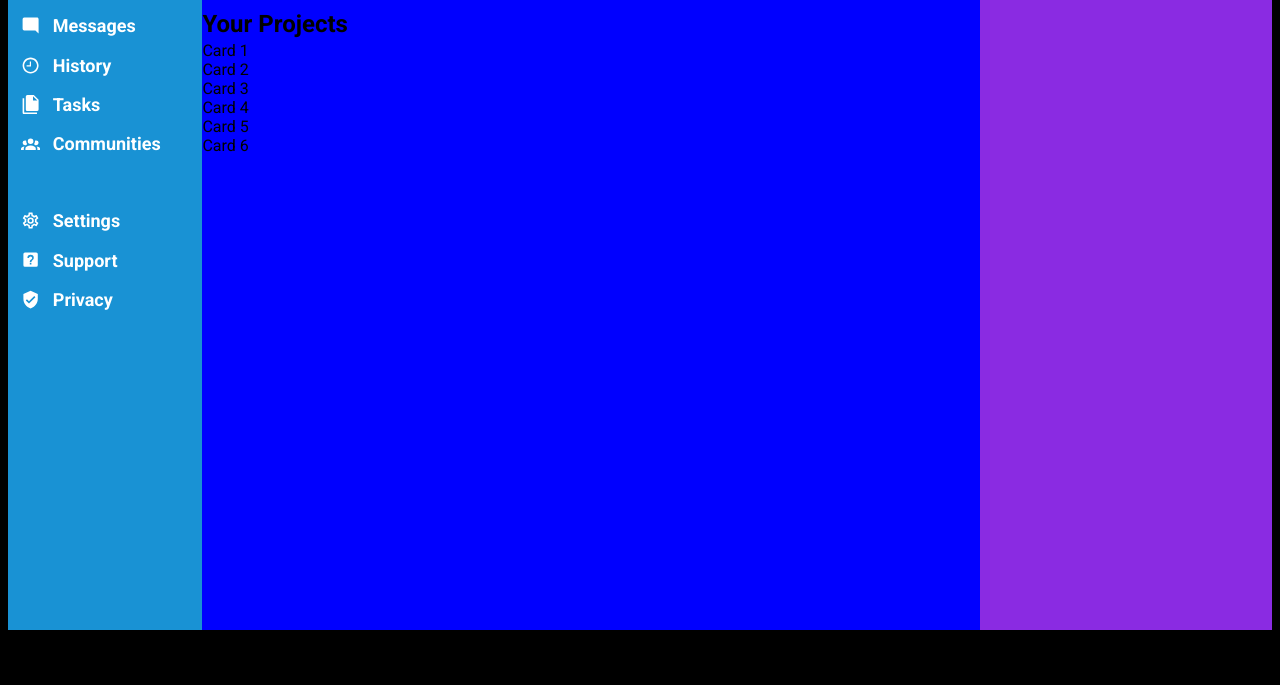
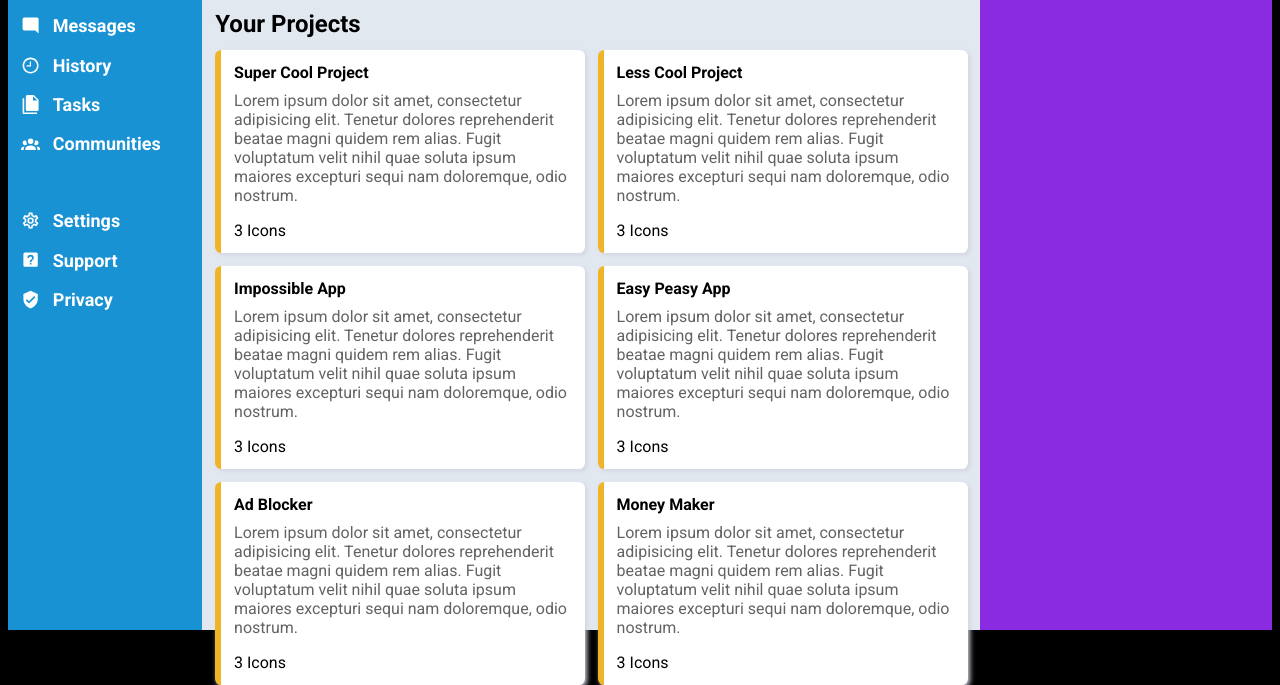
Before and after one commit to ManuBuddHa/DashboardProject, a plain HTML site: page index.html in a window 1280 px wide. Shown: the part 178-863 px from the top of the page. Before the commit the page ends 816 px from the top, so only its background shows below. Drawn offline with Linux system fonts and the light colour scheme.

Commit message:
Center almost completed, Card menu icons only remaining

```diff
--- a/center.css
+++ b/center.css
@@ -0,0 +1,32 @@
+.cards{
+   display: grid;
+   grid-template-columns: 1fr 1fr;
+   gap: 1vw;
+   margin-top: -1vh;
+   margin-left: 1vw;
+   margin-right: 1vw;
+   margin-bottom: 8vh;
+}
+.card{
+   background-color: white;
+   border-radius: .5vw;
+   border-left: 0.5vw solid #F0B429;
+   padding: 1vw;
+   align-items: center;
+   box-shadow: 2px 2px 5px #D3D3E0;
+}
+.heading{
+   margin-left: 1vw;
+}
+.menu{
+   display: flex;
+   justify-content: space-between;
+   align-items: end;
+}
+.content > h4{
+   margin-bottom: -0.5vw;
+   margin-top: 0vw;
+}
+.content > p{
+   color: #636363;
+}
--- a/index.html
+++ b/index.html
@@ -36,8 +36,6 @@
             Privacy</div>
       </div>
 
-
-
       <div id="header">
          <div id="searchbar"><svg xmlns="http://www.w3.org/2000/svg" viewBox="0 0 24 24"><title>magnify</title><path d="M9.5,3A6.5,6.5 0 0,1 16,9.5C16,11.11 15.41,12.59 14.44,13.73L14.71,14H15.5L20.5,19L19,20.5L14,15.5V14.71L13.73,14.44C12.59,15.41 11.11,16 9.5,16A6.5,6.5 0 0,1 3,9.5A6.5,6.5 0 0,1 9.5,3M9.5,5C7,5 5,7 5,9.5C5,12 7,14 9.5,14C12,14 14,12 14,9.5C14,7 12,5 9.5,5Z" /></svg>
          <input type="text" name="search" id="search"></div>
@@ -58,6 +56,7 @@
             <button>Upload</button>
             <button>Share</button>
          </div>
+      </div>
 
 
 
@@ -69,27 +68,47 @@
 
 
 
-
-
-
-
-
-
-
-      </div>
-
-
       <div id="info">
          <div class="heading">
             <h2>Your Projects</h2>
          </div>
          <div class="cards">
-            <div class="card">Card 1</div>
-            <div class="card">Card 2</div>
-            <div class="card">Card 3</div>
-            <div class="card">Card 4</div>
-            <div class="card">Card 5</div>
-            <div class="card">Card 6</div>
+            <div class="card">
+               <div class="content"><h4>Super Cool Project</h4><p>Lorem ipsum dolor sit amet, consectetur adipisicing elit.
+                  Tenetur dolores reprehenderit beatae magni quidem rem alias.
+                  Fugit voluptatum velit nihil quae soluta ipsum maiores excepturi sequi nam doloremque, odio nostrum.</p></div>
+               <div class="menu">3 Icons</div>
+            </div>
+            <div class="card">
+               <div class="content"><h4>Less Cool Project</h4><p>Lorem ipsum dolor sit amet, consectetur adipisicing elit.
+                  Tenetur dolores reprehenderit beatae magni quidem rem alias.
+                  Fugit voluptatum velit nihil quae soluta ipsum maiores excepturi sequi nam doloremque, odio nostrum.</p></div>
+                  <div class="menu">3 Icons</div>
+            </div>
+            <div class="card">
+               <div class="content"><h4>Impossible App</h4><p>Lorem ipsum dolor sit amet, consectetur adipisicing elit.
+                  Tenetur dolores reprehenderit beatae magni quidem rem alias.
+                  Fugit voluptatum velit nihil quae soluta ipsum maiores excepturi sequi nam doloremque, odio nostrum.</p></div>
+                  <div class="menu">3 Icons</div>
+            </div>
+            <div class="card">
+               <div class="content"><h4>Easy Peasy App</h4><p>Lorem ipsum dolor sit amet, consectetur adipisicing elit.
+                  Tenetur dolores reprehenderit beatae magni quidem rem alias.
+                  Fugit voluptatum velit nihil quae soluta ipsum maiores excepturi sequi nam doloremque, odio nostrum.</p></div>
+                  <div class="menu">3 Icons</div>
+            </div>
+            <div class="card">
+               <div class="content"><h4>Ad Blocker</h4><p>Lorem ipsum dolor sit amet, consectetur adipisicing elit.
+                  Tenetur dolores reprehenderit beatae magni quidem rem alias.
+                  Fugit voluptatum velit nihil quae soluta ipsum maiores excepturi sequi nam doloremque, odio nostrum.</p></div>
+                  <div class="menu">3 Icons</div>
+            </div>
+            <div class="card">
+               <div class="content"><h4>Money Maker</h4><p>Lorem ipsum dolor sit amet, consectetur adipisicing elit.
+                  Tenetur dolores reprehenderit beatae magni quidem rem alias.
+                  Fugit voluptatum velit nihil quae soluta ipsum maiores excepturi sequi nam doloremque, odio nostrum.</p></div>
+                  <div class="menu">3 Icons</div>
+            </div>
          </div>
       </div>
 
--- a/styles.css
+++ b/styles.css
@@ -22,10 +22,10 @@ body{
 }
 #info{
    grid-area: 2/2/4/4;
-   background-color: blue;
+   background-color: #e2e8f0;
    display: grid;
-   grid-template-rows: 8% 85%;
-   grid-template-columns: 100%;
+   grid-template-rows: 0.1fr 1.9fr;
+   grid-template-columns: 2fr;
 }
 #rightbar{
    grid-area: 2/4/4/4;
```
